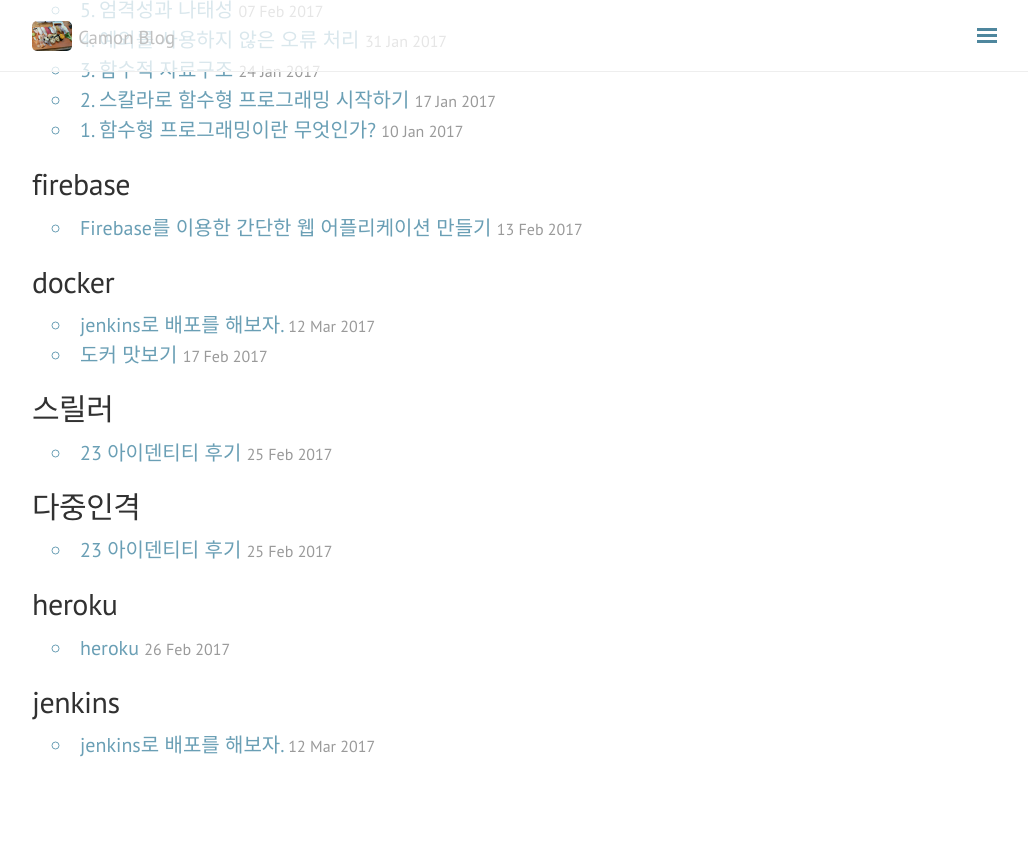
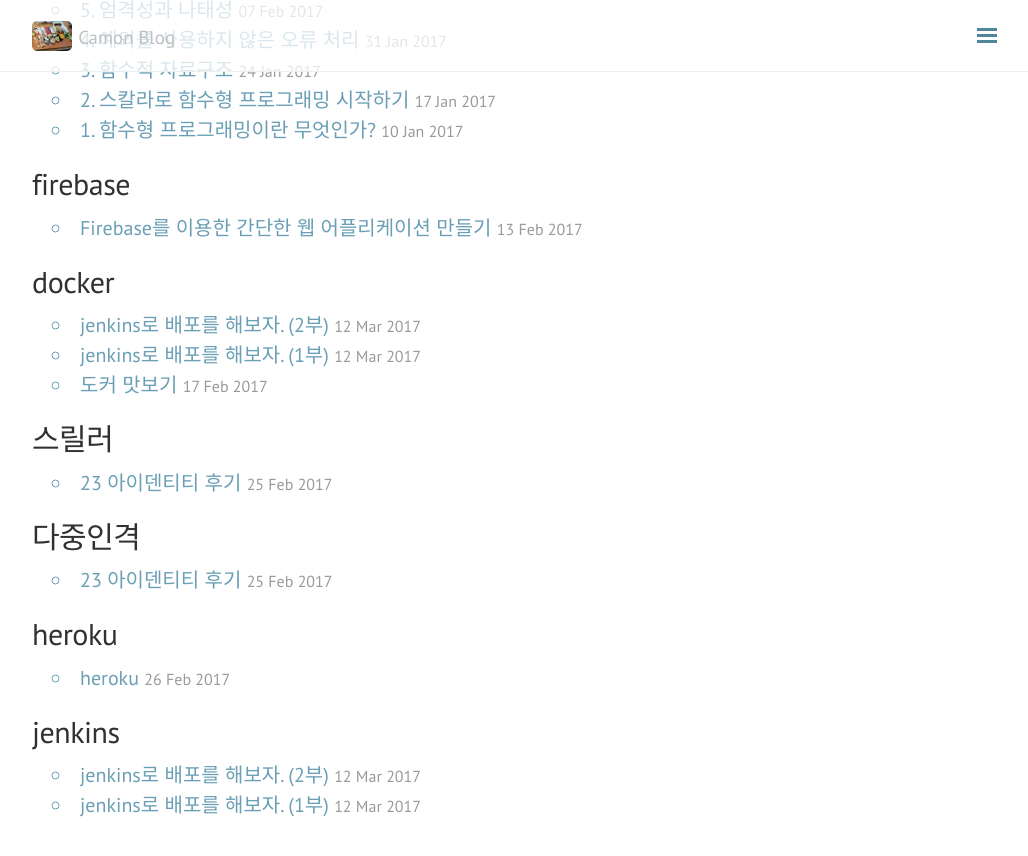
Before and after one commit to camon85/camon85.github.io, a Jekyll site: the page built from blog/tags.html, in a window 1280 px wide and 900 px high, scrolled down 1086 px. Shown: the top 856 px of the window, without its empty margins (248-1276 px from the left). Built offline with Jekyll 4.4.1, drawn with Linux system fonts in a browser that asks for light colours; nearby versions of some CDN libraries; comment, search, counter and statistics services are not loaded; some of the changed lines change nothing that is shown.

Commit message:
젠킨스 배포 2후

```diff
--- a/_posts/2017-03-12-jenkins-01.md
+++ b/_posts/2017-03-12-jenkins-01.md
@@ -1,6 +1,6 @@
 ---
 layout: post
-title: jenkins로 배포를 해보자.
+title: jenkins로 배포를 해보자. (1부)
 category: dev
 tags: [jenkins, docker]
 ---
@@ -101,7 +101,7 @@
 
 #1 버튼을 눌러 들어간 화면에서 Console output 버튼을 누르면
 
-젠스가 어떤 일을 하고 있는지 볼 수 있다.
+젠킨스가 어떤 일을 하고 있는지 볼 수 있다.
 
 
 ![console output1](../public/img/jenkins/console-output1.png)
--- /dev/null
+++ b/_posts/2017-03-12-jenkins-02.md
@@ -0,0 +1,58 @@
+---
+layout: post
+title: jenkins로 배포를 해보자. (2부)
+category: dev
+tags: [jenkins, docker]
+---
+
+* 사실 1부에서는 배포라기보다 단순히 spring boot app 실행이었다.
+2부에서는 원격 서버로 배포를 해보자.
+
+Publish over ssh plugin 설치는 했다고 가정한다.
+
+# ssh 설정
+
+- Jenkins관리 - 시스템 설정 - Publish over SSH
+
+- ssh key로 접속한다면 Passphrase 항목은 비워도 된다. id/password방식이라면 비밀번호를 넣으면 될 것 같다.
+
+- Key 항목에 private key입력
+
+- SSH Servers에 추가 버튼을 눌러서 원격 서버의 정보를 입력한다.
+
+- 저장
+
+![ssh설정1](../public/img/jenkins/ssh-setting1.png)
+
+![ssh설정2](../public/img/jenkins/ssh-setting2.png)
+
+
+# Job설정
+- 1부에서와 동일하게 새로운 Item, Freestyle project로 만들어 보자.
+
+- 소스코드 관리에 git경로를 적어준다.
+
+
+![deploy item1](../public/img/jenkins/deploy-item1.png)
+
+- Build 항목에 Tasks에는 build만 입력하자. jar 파일을 만들어 준다.
+
+![deploy item2](../public/img/jenkins/deploy-item2.png)
+
+- 빌드 후 조치 항목에는 좀 전에 설정했던 myserver를 골라준다.
+
+- Transfers는 아래 스크린샷을 보면 쉽게 이해 될 것이다.
+
+![deploy item3](../public/img/jenkins/deploy-item3.png)
+
+- Jobd을 실행하면 git checkout -> jar packaging -> jar파일 복사 -> jar실행 되는 과정을 볼 수 있다.
+
+![deploy item3](../public/img/jenkins/deploy-item4.png)
+
+
+# 문제점
+여전히 job이 완료되지 않는 문제가 존재한다.
+
+재배포를 시도하면 기존 프로세스가 종료되지 않아 포트 충돌이 날 것이다.
+
+이건 또 다음 기회에...
```
Also changed, not shown: public/img/jenkins/deploy-item1.png (added), public/img/jenkins/deploy-item2.png (added), public/img/jenkins/deploy-item3.png (added), public/img/jenkins/deploy-item4.png (added), public/img/jenkins/ssh_setting1.png (added), public/img/jenkins/ssh_setting2.png (added).
